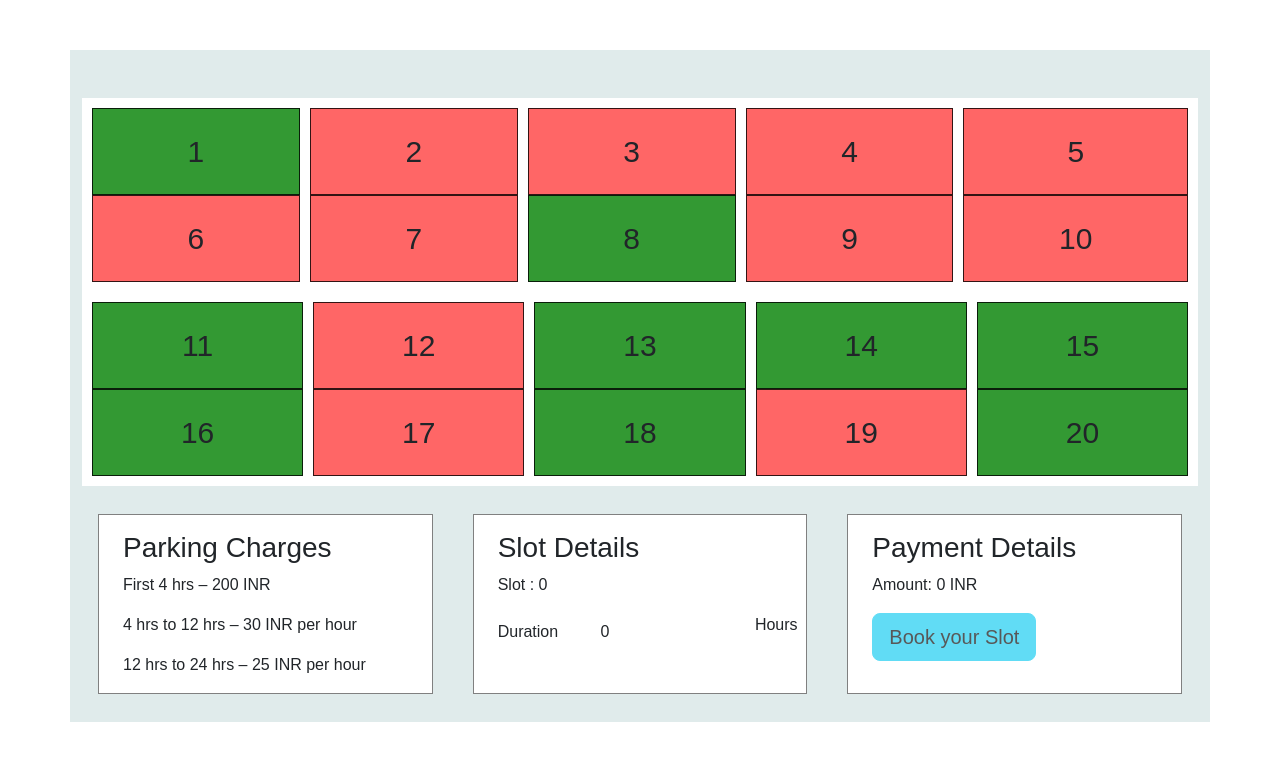
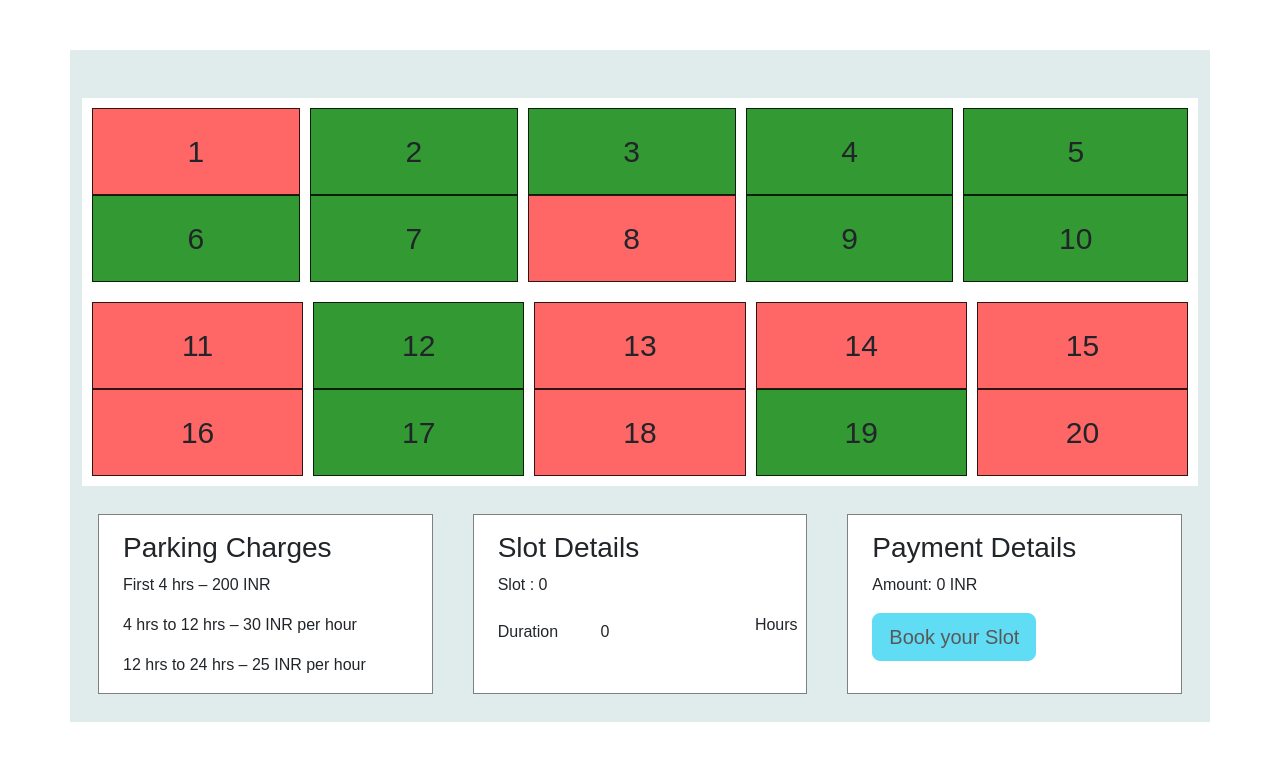
Before and after one commit to official-pac/smart-vision, an Angular app: page /slots in a window 1280 px wide. Shown: the top 760 px of the page. Built offline with nearby package versions, Linux system fonts and the light colour scheme; sample sign-in values are in the browser's storage.

Commit message:
added css to display cursor for slot selection and deny booked slot

```diff
--- a/src/app/components/parking-slot-selection/parking-slot-selection.component.html
+++ b/src/app/components/parking-slot-selection/parking-slot-selection.component.html
@@ -2,12 +2,14 @@
   <div class="row">
     <div class="col mt-5">
       <div class="grid-container">
-        <div class="grid-item" [ngClass]="slot.bookingStatusCode === 1 ? 'booked-slots' : 'available-slots'"
-          *ngFor="let slot of slotsRowOne" (click)="onSlotClick(slot)">{{slot.slotNumber}}</div>
+        <div class="grid-item" [ngClass]="slot.bookingStatusCode === 0 ? 'booked-slots' : 'available-slots'"
+          *ngFor="let slot of slotsRowOne" (click)="onSlotClick(slot)"
+          [ngStyle]="{'cursor': slot.bookingStatusCode === 0 ? 'not-allowed' : 'pointer'}">{{slot.slotNumber}}</div>
       </div>
       <div class="grid-container">
-        <div class="grid-item" [ngClass]="slot.bookingStatusCode === 1 ? 'booked-slots' : 'available-slots'"
-          *ngFor="let slot of slotsRowTwo" (click)="onSlotClick(slot)">{{slot.slotNumber}}</div>
+        <div class="grid-item" [ngClass]="slot.bookingStatusCode === 0 ? 'booked-slots' : 'available-slots'"
+          *ngFor="let slot of slotsRowTwo" (click)="onSlotClick(slot)"
+          [ngStyle]="{'cursor': slot.bookingStatusCode === 0 ? 'not-allowed' : 'pointer'}">{{slot.slotNumber}}</div>
       </div>
 
     </div>
@@ -41,8 +43,8 @@
                     Format</span>
                   <span class="errorMsg" *ngIf="duration?.errors?.['required']">* Mandatory
                     field</span>
-                    <span class="errorMsg" *ngIf="duration?.errors?.['max']">* Maximum duration is 24 hours</span>
-                    <span class="errorMsg" *ngIf="duration?.errors?.['min']">* Minimum duration is 1 hour</span>
+                  <span class="errorMsg" *ngIf="duration?.errors?.['max']">* Maximum duration is 24 hours</span>
+                  <span class="errorMsg" *ngIf="duration?.errors?.['min']">* Minimum duration is 1 hour</span>
                 </div>
               </div>
               <div class="col-sm-2">
```
